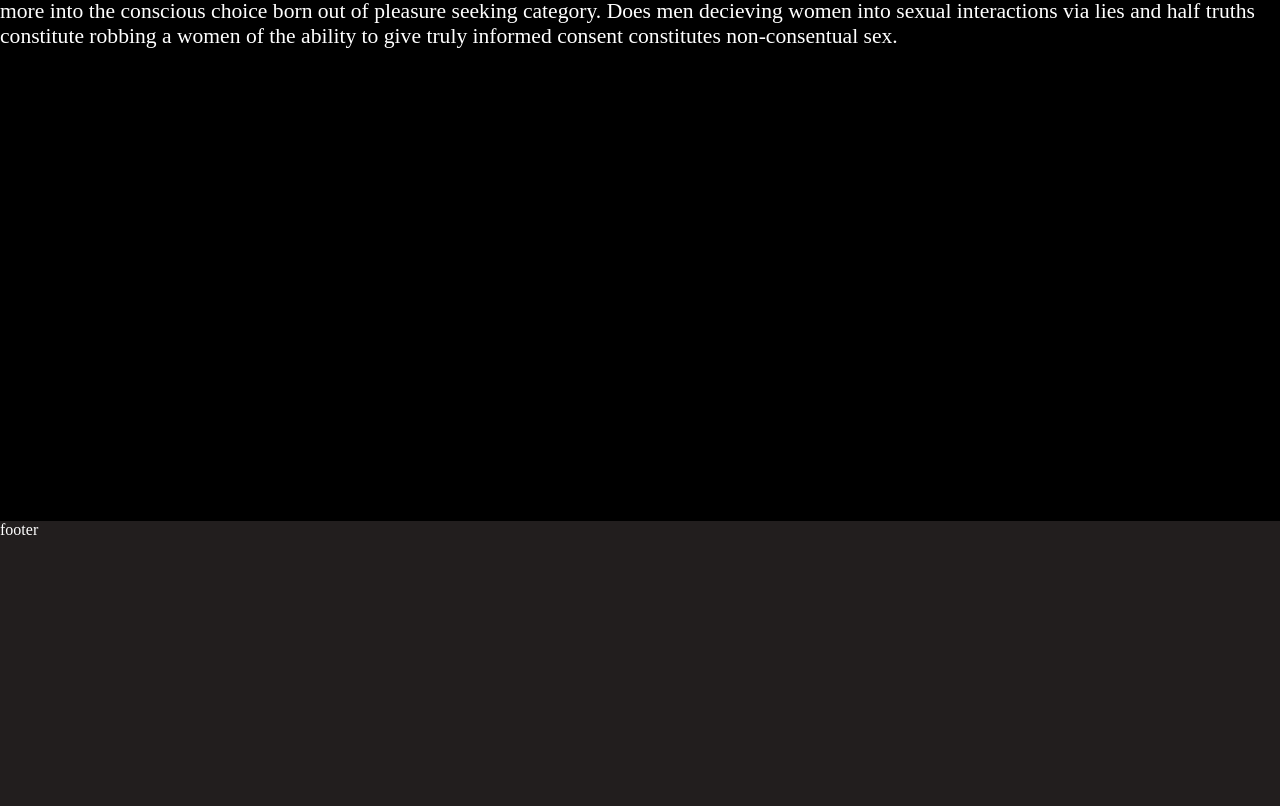
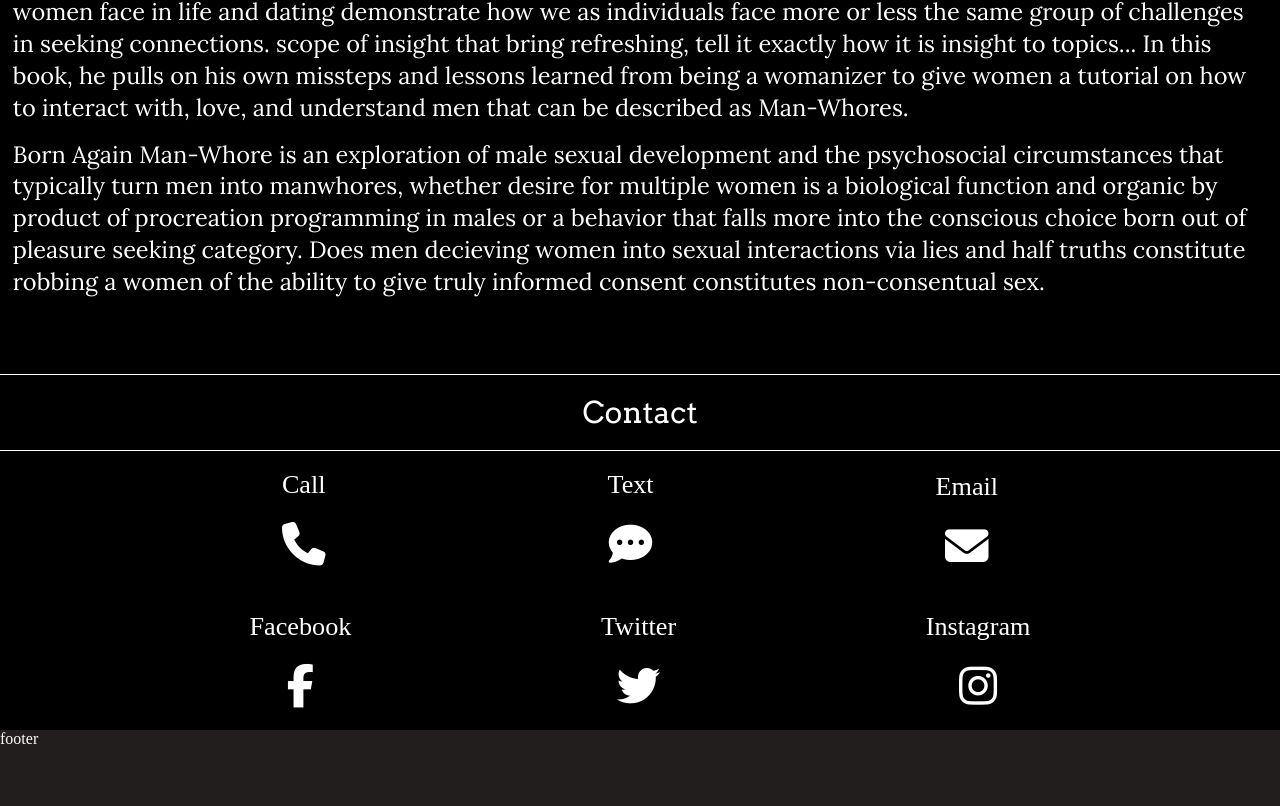
Before and after one commit to danbart909/booksite, a React (Create React App) app: page /AboutTheAuthor in a window 1280 px wide. Shown: the part 434-1240 px from the top of the page. Built offline with nearby package versions, Linux system fonts and the light colour scheme.

Commit message:
added contact section

```diff
--- a/package.json
+++ b/package.json
@@ -7,6 +7,7 @@
     "@testing-library/jest-dom": "^5.11.6",
     "@testing-library/react": "^11.2.1",
     "@testing-library/user-event": "^12.2.2",
+    "deep-freeze": "0.0.1",
     "jquery": "^3.5.1",
     "pure-react-carousel": "^1.27.6",
     "react": "^17.0.1",
--- a/src/components/AboutTheAuthor.js
+++ b/src/components/AboutTheAuthor.js
@@ -1,9 +1,10 @@
 import React, { Component } from 'react'
-import frontdown from '../images/frontdown.jpg'
+// import frontdown from '../images/frontdown.jpg'
 
 export default class AboutTheAuthor extends Component {
   render() {
     return (
+      <>
         <div id='abouttheauthor-container'>
           <div id='ata-1'>
             <div id='ata-title'>
@@ -24,6 +25,88 @@ export default class AboutTheAuthor extends Component {
             </div>
           </div>
         </div>
+        <div id='c-container'>
+          <div id='c-title'>
+            <span>Contact</span>
+          </div>
+          <div id='c-body'>
+            <div id='c-box'>
+
+              <div id='c-box-1'>
+
+                <div id='c-phone' className='c-c'>
+                  <div id='c-phone-1' className='c-title'>
+                    <span>Call</span>
+                  </div>
+                  <div id='c-phone-2' className='c-icon'>
+                    <a href='tel:770-873-0803'><i className="fas fa-phone"/></a>
+                  </div>
+                </div>
+
+                <div id='c-text' className='c-c'>
+                  <div id='c-text-1' className='c-title'>
+                    <span>Text</span>
+                  </div>
+                  <div id='c-text-2' className='c-icon'>
+                    <a href='sms:7708730803'><i className="fas fa-comment-dots"/></a>
+                  </div>
+                </div>
+
+                <div id='c-email' className='c-c'>
+                  <div id='c-email-1' className='c-title'>
+                    <span>Email</span>
+                  </div>
+                  <div id='c-email-2' className='c-icon'>
+                    <i class="fas fa-envelope"/>
+                  </div>
+                </div>
+
+              </div>
+
+              <div id='c-box-2'>
+
+                <div id='c-facebook' className='c-c'>
+                  <div id='c-facebook-1' className='c-title'>
+                    <span>Facebook</span>
+                  </div>
+                  <div id='c-facebook-2' className='c-icon'>
+                    <i class="fab fa-facebook-f"/>
+                  </div>
+                </div>
+
+                <div id='c-twitter' className='c-c'>
+                  <div id='c-twitter-1' className='c-title'>
+                    <span>Twitter</span>
+                  </div>
+                  <div id='c-twitter-2' className='c-icon'>
+                    <i class="fab fa-twitter"/>
+                  </div>
+                </div>
+
+                <div id='c-instagram' className='c-c'>
+                  <div id='c-instagram-1' className='c-title'>
+                    <span>Instagram</span>
+                  </div>
+                  <div id='c-instagram-2' className='c-icon'>
+                    <i class="fab fa-instagram"/>
+                  </div>
+                </div>
+
+              </div>
+
+              {/* <div id='c-youtube' className='c-c'>
+                <div id='c-youtube-1' className='c-title'>
+                  <span>Youtube</span>
+                </div>
+                <div id='c-youtube-2' className='c-icon'>
+                  <i class="fab fa-youtube"/>
+                </div>
+              </div> */}
+
+            </div>
+          </div>
+        </div>
+      </>
     )
   }
 }
--- a/src/components/Home.js
+++ b/src/components/Home.js
@@ -11,48 +11,47 @@ export default class Body extends Component {
     return (
       <div id='body-container'>
         <CarouselProvider
+          isPlaying
           naturalSlideWidth={125}
           naturalSlideHeight={100}
           totalSlides={4}
-          isIntrinsicHeight={true}
+          isIntrinsicHeight
           id='carousel-container'
-          infinite={true}
-          touchEnabled={true}
+          infinite
+          touchEnabled
           dragEnabled={false}
-          isPlaying={true}
           interval={3000}
+          hasMasterSpinner
         >
           <ButtonBack id='backbutton'>
-            <i class="fas fa-chevron-circle-left"></i>
+            <i class="fas fa-chevron-circle-left" />
           </ButtonBack>
-          <DotGroup id='dotgroup'/>
-          <ButtonPlay id='playbutton'>
-            <span>Play</span>
-          </ButtonPlay>
+          <DotGroup id='dotgroup' />
+          <ButtonPlay childrenPaused={<i class="far fa-play-circle"/>} id='playbutton' />
           <Slider className='slide-container'>
             <Slide className='carousel-slide' index={0}>
               <div className='slide' id='home'>
-                <Image src={home} id='homeimg' alt='homepage' hasMasterSpinner={true} isBgImage={true}/>
+                <Image src={home} id='homeimg' alt='homepage' isBgImage={true} />
               </div>
             </Slide>
             <Slide className='carousel-slide' index={1}>
               <div className='slide' id='comingsoon'>
-                <Image src={comingsoon} id='comingsoonimg' alt='comingsoon' hasMasterSpinner={true} isBgImage={true}/>
+                <Image src={comingsoon} id='comingsoonimg' alt='comingsoon' isBgImage={true} />
               </div>
             </Slide>
             <Slide className='carousel-slide' index={2}>
               <div className='slide' id='bookjacket'>
-                <Image src={frontandback} id='bookjacketimg' alt='book jacket' hasMasterSpinner={true} isBgImage={true}/>
+                <Image src={frontandback} id='bookjacketimg' alt='book jacket' isBgImage={true} />
               </div>
             </Slide>
             <Slide className='carousel-slide' index={3}>
               <div className='slide' id='multi'>
-                <Image src={multi} id='multiimg' alt='multi' hasMasterSpinner={true} isBgImage={true}/>
+                <Image src={multi} id='multiimg' alt='multi' isBgImage={true} />
               </div>
             </Slide>
           </Slider>
           <ButtonNext id='nextbutton'>
-            <i class="fas fa-chevron-circle-right"></i>
+            <i class="fas fa-chevron-circle-right" />
           </ButtonNext>
         </CarouselProvider>
       </div>
@@ -60,7 +59,10 @@ export default class Body extends Component {
   }
 }
 
-{/* <img src={home} id='placeholder' alt='placeholder'/> */}
+
+// childrenPlaying={<i class="far fa-play-circle nodisplay"/>}
+// <i class="far fa-play-circle" />
+// <img src={home} id='placeholder' alt='placeholder' />
 
 
 
--- a/src/index.css
+++ b/src/index.css
@@ -44,6 +44,10 @@ html {
 #overlord-body {
   color: white;
   background-color: black;
+}
+
+.nodisplay {
+  display: none;
 }
 
 
@@ -165,7 +169,7 @@ html {
   display: none;
   justify-self: center;
   justify-content: center;
-  position: fixed;
+  position: absolute;
   top: 25vh;
   height: 300px;
   width: 60%;
@@ -253,19 +257,30 @@ html {
 }
 
 #dotgroup {
+  display: none;
   position: absolute;
   bottom: 10px;
   z-index: 2;
+}
+
+.carousel__dot {
+  height: 15px;
+  width: 10px;
+  border-radius: 50%;
 }
 
 #playbutton {
   position: absolute;
   top: 10px;
   z-index: 2;
+  border: none;
+  background-color: transparent;
+  font-size: 40px;
+  transition: 0.4s;
 }
 
 #backbutton {
-  background-color: transparent;
+  background-color: rgba(255, 255, 255, .5);
   border-radius: 50%;
   position: absolute;
   top: 46%;
@@ -275,22 +290,29 @@ html {
   transition: 0.4s;
 }
 
-#backbutton:hover {
-  animation: .4s ease-out 0s 1 popIn forwards;
-}
-
 #nextbutton {
-  background-color: transparent;
+  background-color: rgba(255, 255, 255, .5);
   border-radius: 50%;
   position: absolute;
   top: 46%;
   height: 30px;
   right: 2%;
   z-index: 2;
+  transition: 0.4s;
 }
 
-#nextbutton:hover {
+#backbutton:hover,
+#nextbutton:hover,
+#playbutton:hover {
   animation: .4s ease-out 0s 1 popIn forwards;
+}
+
+#backbutton:focus,
+#nextbutton:focus,
+#playbutton:focus,
+.slide-container:focus,
+.carousel__dot:focus {
+  outline: none;
 }
 
 /* #home {
@@ -430,6 +452,7 @@ html {
   background-color: black;
   display: flex;
   flex-direction: column;
+  font-family: 'Lora', sans-serif;
 }
 
 #ata-1 {
@@ -437,7 +460,14 @@ html {
 }
 
 #ata-title {
-
+  outline: 1px solid white;
+  display: flex;
+  justify-content: center;
+  align-items: center;
+  text-align: center;
+  font-family: 'Arvo', sans-serif;
+  font-size: 30px;
+  height: 75px;
 }
 
 #ata-2 {
@@ -446,18 +476,98 @@ html {
 
 #ata-textbody {
   font-size: 18px;
+  line-height: 1.35;
+  padding: 1%;
 }
 
 #ata-text-1 {
-
+  margin: 15px 0 0 0;
 }
 
 #ata-text-2 {
-
+  margin: 15px 0 0 0;
 }
 
 #ata-authorpic {
 
+}
+
+#c-container {
+  margin: 5% 0 0 0;
+}
+
+#c-title {
+  outline: 1px solid white;
+  display: flex;
+  justify-content: center;
+  align-items: center;
+  text-align: center;
+  font-family: 'Arvo', sans-serif;
+  font-size: 30px;
+  height: 75px;
+}
+
+#c-body {
+  /* outline: 1px solid white; */
+  /* display: flex; */
+  /* justify-content: center; */
+  /* align-items: center; */
+  /* height: 100%; */
+  /* width: 100%; */
+}
+
+#c-box {
+  /* outline: 1px solid white; */
+  display: flex;
+  flex-direction: column;
+  justify-content: space-evenly;
+  align-items: center;
+  height: 35vh;
+  font-size: 25px;
+}
+
+#c-box-1 {
+  display: flex;
+  justify-content: space-evenly;
+  align-items: center;
+  height: 50%;
+  width: 100%;
+}
+
+#c-box-2 {
+  display: flex;
+  justify-content: space-evenly;
+  align-items: center;
+  height: 50%;
+  width: 100%;
+}
+
+#c-box a {
+  color: white;
+}
+
+.c-c {
+  display: flex;
+  flex-direction: column;
+  justify-content: space-evenly;
+  height: 100%;
+}
+
+.c-title {
+  font-size: calc(14px + 20 * ((100vw - 360px) / 720));
+  text-align: center;
+}
+
+.c-icon {
+  display: flex;
+  justify-content: center;
+  align-items: center;
+  transition: 0.4s;
+  font-size: calc(25px + 20 * ((100vw - 360px) / 720));
+}
+
+.c-icon:hover {
+  animation: .4s ease-out 0s 1 popIn forwards;
 }
 
 
@@ -676,6 +786,13 @@ html {
     width: 100%;
   }
 
+  #dotgroup {
+    display: flex;
+    position: absolute;
+    bottom: 10px;
+    z-index: 2;
+  }
+
 
 
 
@@ -774,7 +891,7 @@ html {
 
 
   #abouttheauthor-container {
-    height: 59vw;
+    /* height: 59vw; */
     color: white;
     background-color: black;
   }
@@ -792,7 +909,7 @@ html {
   }
 
   #ata-textbody {
-    font-size: calc(16px + 16 * ((100vw - 720px) / 1600));
+    font-size: calc(18px + 16 * ((100vw - 720px) / 1600));
   }
 
   #ata-text-1 {
@@ -805,6 +922,19 @@ html {
 
   #ata-authorpic {
 
+  }
+
+  #c-container {
+
+  }
+
+  .c-title {
+    font-size: calc(22px + 12 * ((100vw - 720px) / 1600));
+    text-align: center;
+  }
+
+  .c-icon {
+    font-size: calc(40px + 10 * ((100vw - 720px) / 1600));
   }
 
 
```
Lines whose indentation alone changed are shown as unchanged.
